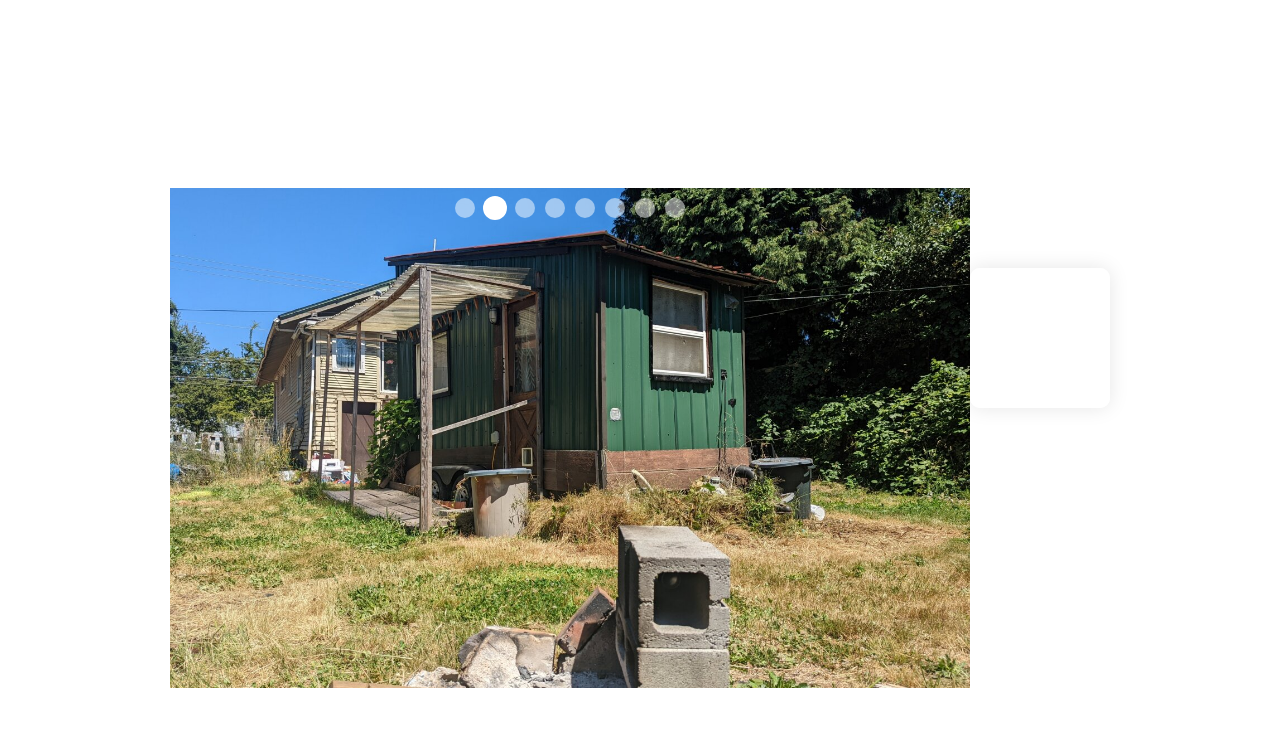
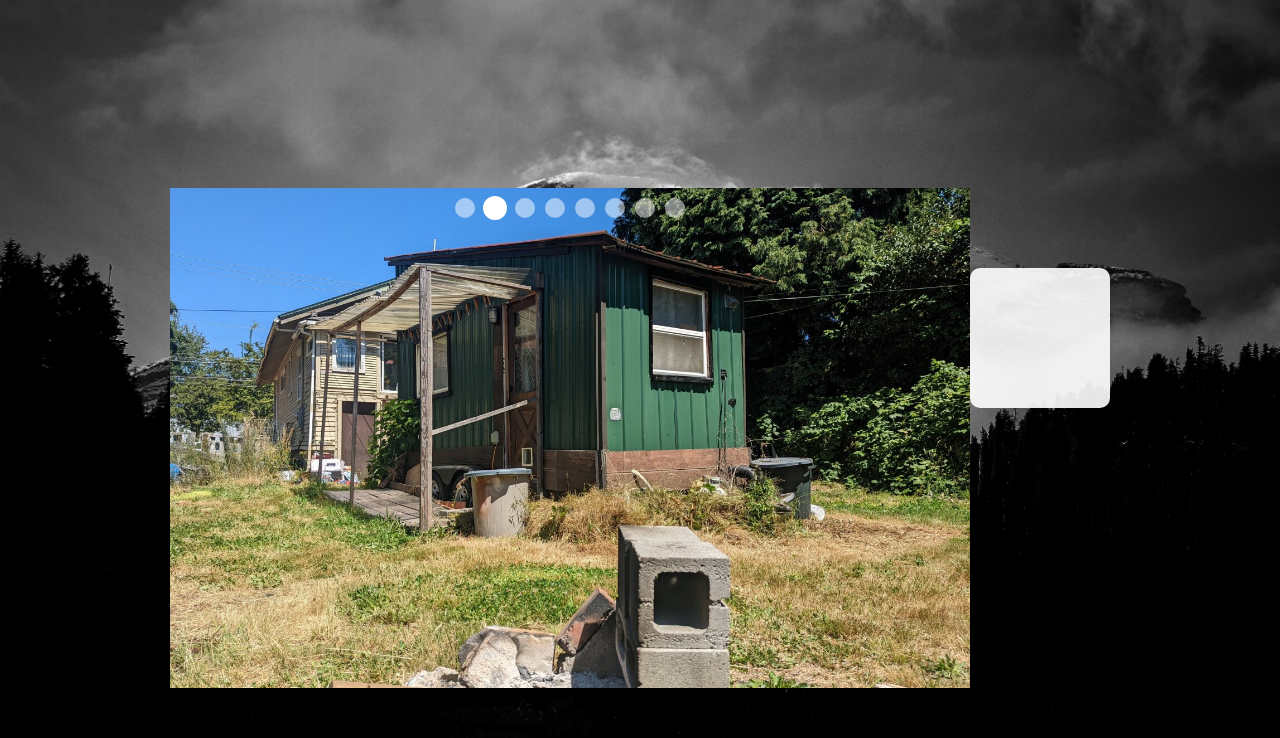
Before and after one commit to Aitiustus/Site, a plain HTML site: page tiny.html in a window 1280 px wide. Shown: the part 62-800 px from the top of the page. Drawn offline with Linux system fonts and the light colour scheme.

Commit message:
Add files via upload

```diff
--- a/tiny.html
+++ b/tiny.html
@@ -21,7 +21,7 @@
         .parallax-bg {
             position: relative;
             height: 100vh;
-            background-image: url('background.jpg');
+            background-image: url('/assets/img/background.jpg');
             background-size: cover;
             background-position: center;
             transform-style: preserve-3d;
```
